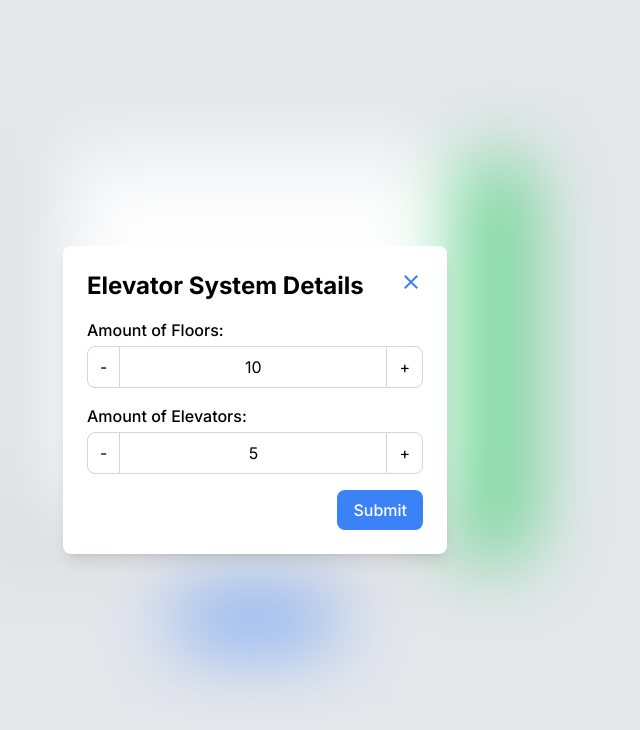
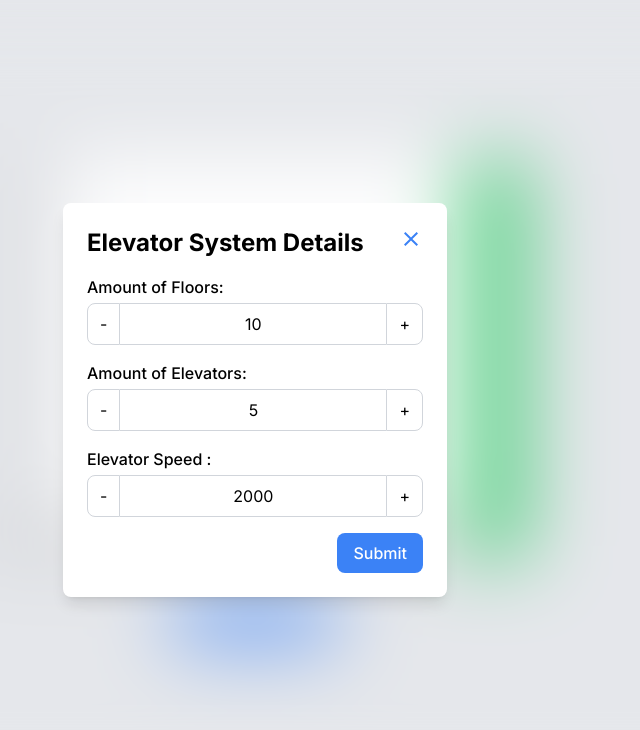
Before and after one commit to Motta239/elevtor, a Next.js app: page / in a window 1280 px wide. Shown: the top 730 px of the page, without its empty margins (385-1025 px from the left). Built offline with nearby package versions, Linux system fonts and the light colour scheme.

Commit message:
first commit

```diff
--- a/app/page.tsx
+++ b/app/page.tsx
@@ -7,7 +7,7 @@ import { useState } from "react";
 import Modal from "@/components/Modal";
 
 export default function Home() {
-  const { elevatorsNum, floorsNum } = useStore();
+  const { elevatorsNum, floorsNum, elevatorSpeed } = useStore();
 
   const [isModalOpen, setIsModalOpen] = useState(true);
   const openModal = () => {
--- a/app/store.js
+++ b/app/store.js
@@ -39,7 +39,8 @@ const useStore = create((set) => {
     ], // elevatorsNum: An array of elevator objects, each containing properties such as currentFloor, elevatorIsActive, color, and targetFloor.
     floorsNum: floorsNum, // floorsNum: An array representing the floors in the building.
     queue: [], // queue: An array representing the queue of requested floors.
-
+    elevatorSpeed: 2000,
+    speedLimits: [1000, 4000],
     // Functions:
     addToQueue: (requestedFloor) => {
       set((state) => {
@@ -114,6 +115,41 @@ const useStore = create((set) => {
         return { elevatorsNum: updatedElevators };
       }),
     // setElevatorStatusAndTarget: Updates the status and target floor of a specific elevator.
+    increaseElevatorSpeed: () => {
+      set((state) => {
+        const { elevatorSpeed, speedLimits } = state;
+        const increasedSpeed = elevatorSpeed + 500;
+
+        if (increasedSpeed > speedLimits[1]) {
+          // Reached the maximum allowed elevator speed
+          return {
+            elevatorSpeed: speedLimits[1],
+          };
+        }
+
+        return {
+          elevatorSpeed: increasedSpeed,
+        };
+      });
+    },
+
+    decreaseElevatorSpeed: () => {
+      set((state) => {
+        const { elevatorSpeed, speedLimits } = state;
+        const decreasedSpeed = elevatorSpeed - 500;
+
+        if (decreasedSpeed < speedLimits[0]) {
+          // Reached the minimum allowed elevator speed
+          return {
+            elevatorSpeed: speedLimits[0],
+          };
+        }
+
+        return {
+          elevatorSpeed: decreasedSpeed,
+        };
+      });
+    },
   };
 });
 
--- a/components/CallButton.tsx
+++ b/components/CallButton.tsx
@@ -20,8 +20,6 @@ const CallButton: React.FC<CallButtonProps> = ({ index }) => {
       style: "bg-white border-2 border-green-800",
     },
   ];
-  const [buttonState, setButtonState] = useState(buttonStyles[0]);
-
   const {
     removeFromQueue,
     updateFloor,
@@ -29,8 +27,9 @@ const CallButton: React.FC<CallButtonProps> = ({ index }) => {
     queue,
     addToQueue,
     elevatorsNum,
+    elevatorSpeed,
   } = useStore();
-
+  const [buttonState, setButtonState] = useState(buttonStyles[0]);
   const availableElevatorsArray = elevatorsNum.map(
     (elevator: { elevatorIsActive: boolean; currentFloor: number }) =>
       elevator.elevatorIsActive ? NaN : elevator.currentFloor
@@ -73,7 +72,6 @@ const CallButton: React.FC<CallButtonProps> = ({ index }) => {
     const difference = target - closestFloor;
     const direction = difference > 0 ? 1 : -1; // Determine the direction of floor updates
     const updateCount = Math.abs(difference); // Use the absolute difference
-    const elevatorSpeed = 500;
     const waitTimer = 2000;
     let currentUpdateCount = 0;
     const updateFloorInterval = setInterval(() => {
--- a/components/Elevators.tsx
+++ b/components/Elevators.tsx
@@ -1,3 +1,4 @@
+import useStore from "@/app/store";
 import React, { useEffect, useState } from "react";
 import { MdElevator } from "react-icons/md";
 
@@ -9,8 +10,8 @@ interface ElevatorProps {
 }
 
 function Elevators({ currentFloor, color, targetFloor }: ElevatorProps) {
+  const { elevatorSpeed } = useStore();
   const [timer, setTimer] = useState(0);
-
   useEffect(() => {
     let interval: NodeJS.Timeout;
 
@@ -32,7 +33,7 @@ function Elevators({ currentFloor, color, targetFloor }: ElevatorProps) {
         className=" w-14 md:w-20  h-10 flex justify-center items-center"
         style={{
           transform: `translateY(-${Math.abs(currentFloor * 40)}px)`,
-          transition: "transform 1s linear",
+          transition: `transform ${elevatorSpeed / 1000}s linear`,
         }}
       >
         <MdElevator color={color} className="w-8  h-8" />
--- a/components/Modal.tsx
+++ b/components/Modal.tsx
@@ -15,8 +15,15 @@ const Modal: React.FC<ModalProps> = ({
   floorsNumber,
   elevatorsNumber,
 }) => {
-  const { increaseElevator, decreaseElevator, increaseFloors, decreaseFloors } =
-    useStore();
+  const {
+    increaseElevator,
+    decreaseElevator,
+    increaseFloors,
+    decreaseFloors,
+    increaseElevatorSpeed,
+    decreaseElevatorSpeed,
+    elevatorSpeed,
+  } = useStore();
 
   const handleSubmit = (e: FormEvent<HTMLFormElement>) => {
     e.preventDefault();
@@ -89,6 +96,31 @@ const Modal: React.FC<ModalProps> = ({
               </button>
             </div>
           </div>
+          <div className="mb-4">
+            <label htmlFor="elevators" className="block font-medium mb-1">
+              Elevator Speed :
+            </label>
+            <div className="flex items-center">
+              <button
+                type="button"
+                className="px-3 py-2 rounded-l-lg border border-gray-300"
+                onClick={() => decreaseElevatorSpeed()}
+              >
+                -
+              </button>
+              <div className="w-full px-3 py-2 border-t border-b border-gray-300 text-center">
+                {elevatorSpeed}
+              </div>
+
+              <button
+                type="button"
+                className="px-3 py-2 rounded-r-lg border border-gray-300"
+                onClick={() => increaseElevatorSpeed()}
+              >
+                +
+              </button>
+            </div>
+          </div>
           <div className="flex justify-end">
             <button
               type="submit"
```
